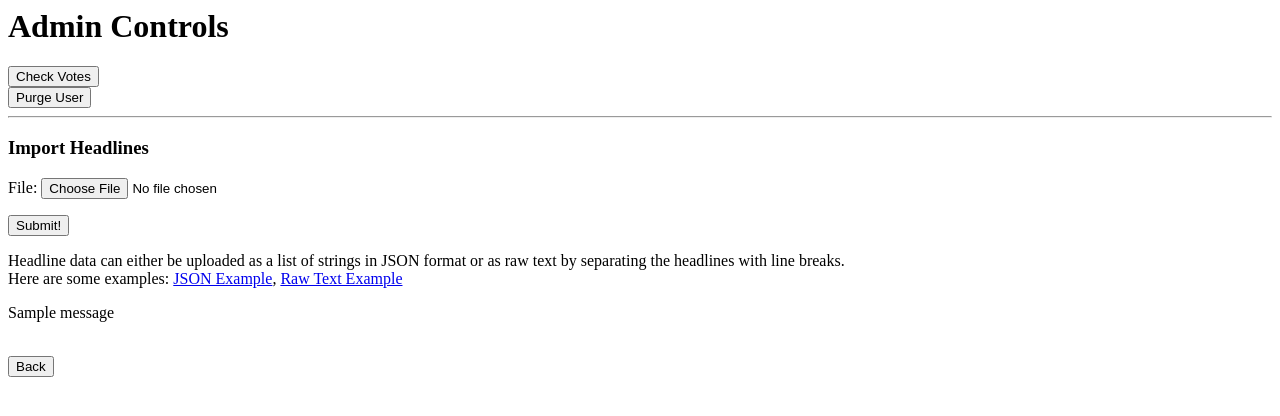
After one commit to betterweb-team/betterwebvote, a Django app: page /admin_controls in a window 1280 px wide. The commit adds this page. Shown: the top 416 px of the page. Run offline with Django 3.2, Linux system fonts and the light colour scheme; a user stored in the database is signed in; tables that the repository leaves empty hold one stand-in row (values such as "Sample post"); one stand-in notice (Sample message) is shown.

Commit message:
added ability to upload batches of headlines as files and improved UI and source organization
Currently looking more into generic views.  Also, the messages system is now being used for error display instead of sketchy url shenanigans.

Main project is nearly complete, the only thing left is to implement the export vote distribution system.

```diff
--- /dev/null
+++ b/vote/templates/blocks/messages.html
@@ -0,0 +1,9 @@
+{% for message in messages %}
+    {% if message.level == DEFAULT_MESSAGE_LEVELS.WARNING %}
+        <p style="color:red">{{ message }}</p>
+    {% elif message.level == DEFAULT_MESSAGE_LEVELS.INFO %}
+        <p style="color:darkgreen">{{ message }}</p>
+    {% else %}
+        <p>{{ message }}</p>
+    {% endif %}
+{% endfor %}
--- a/vote/templates/vote/admin_controls.html
+++ b/vote/templates/vote/admin_controls.html
@@ -1,7 +1,23 @@
 <h1>Admin Controls</h1>
 
 <a href="{% url 'check_votes' %}" class="button"> <button>Check Votes</button> </a> <br>
-<a href="{% url 'purge_user' %}" class="button"> <button>Purge User</button> </a> <br>
+<a href="{% url 'purge_user_page' %}" class="button"> <button>Purge User</button> </a> <br>
 
-<br><br>
+<hr>
+<h3>Import Headlines</h3>
+<form action="{% url 'import_headlines' %}" method="post" enctype="multipart/form-data">
+    {% csrf_token %}
+    {{ form.as_p }}
+    <input type="submit" value="Submit!">
+</form>
+<p>
+    Headline data can either be uploaded as a list of strings in JSON format or as raw text by separating the headlines
+    with line breaks.<br>  Here are some examples:
+    <a href="https://pastebin.com/kmjaH7g9">JSON Example</a>,
+    <a href="https://pastebin.com/24rNNTFE">Raw Text Example</a>
+</p>
+
+{% include "blocks/messages.html" %}
+
+<br>
 <a href="{% url 'index' %}" class="button"> <button>Back</button> </a>
--- a/vote/templates/vote/detail.html
+++ b/vote/templates/vote/detail.html
@@ -9,8 +9,6 @@
     <input type="submit" value="Vote!">
 </form>
 
-{% if error %}
-    <p>Error: {{ error }}</p>
-{% endif %}
+{% include "blocks/messages.html" %}
 
 <a href="{% url 'index' %}" class="button"> <button>Back</button> </a>
--- a/vote/templates/vote/purge_user.html
+++ b/vote/templates/vote/purge_user.html
@@ -9,7 +9,7 @@
                     <li>"{{ vote.choice_str }}" vote for "{{ vote.headline.text }}" at {{ vote.timestamp }}</li>
                 {% endfor %}
             </ul> <br>
-            <a href="{% url 'purge_user_process' user.id %}" class="button"> <button>Purge</button> </a>
+            <a href="{% url 'purge_user' user.id %}" class="button"> <button>Purge</button> </a>
         </li>
     {% endfor %}
 </ul>
--- a/vote/urls.py
+++ b/vote/urls.py
@@ -1,28 +1,22 @@
 from django.urls import path
-from . import views
-from vote.views import admin, auth
+from vote.views import admin, auth, general
 
 urlpatterns = [
     # Index
-    path('', views.index, name='index'),
-    path('index', views.index, name='index'),
-    path('index/<str:message>', views.index, name='index'),
+    path('', general.index, name='index'),
 
-    # Login
-    path('login', auth.login_page, name='login_page'),
-    path('login/<str:message>', auth.login_page, name='login_page'),
+    # Login + Logout
+    path('login', auth.LoginFormView.as_view(), name='login'),
+    path('__logout', auth.logout_user, name='logout'),
 
     # Voting
-    path('detail/<int:headline_id>', views.detail, name='detail'),
-    path('vote/<int:headline_id>', views.vote, name='vote'),
+    path('detail/<int:headline_id>', general.detail, name='detail'),
+    path('vote/<int:headline_id>', general.vote, name='vote'),
 
     # Admin
     path('admin_controls', admin.admin_controls, name='admin_controls'),
     path('check_votes', admin.check_votes, name='check_votes'),
-    path('purge_user', admin.purge_user, name='purge_user'),
-    path('purge_user_process/<int:user_id>', admin.purge_user_process, name='purge_user_process'),
-
-    # Login Redirect URLS
-    path('login_user', auth.login_user, name='login'),
-    path('logout_user', auth.logout_user, name='logout')
+    path('purge_user', admin.purge_user_page, name='purge_user_page'),
+    path('__purge_user/<int:user_id>', admin.purge_user, name='purge_user'),
+    path('__import_headlines', admin.import_headlines, name='import_headlines')
 ]
--- a/vote/views/admin.py
+++ b/vote/views/admin.py
@@ -1,13 +1,28 @@
+import json
+from collections import Counter
+
+from django.contrib import messages
+from django.contrib.auth.decorators import login_required
 from django.contrib.auth.models import User
-from django.shortcuts import render
+from django.forms import forms
+from django.shortcuts import render, redirect
 
-from util.view_util import admin_page
 from vote.models import VOTE_CHOICE, VOTE_CHOICE_TEXT, Vote, Headline
-from collections import Counter
 
 VOTE_DICT = {}
 for __k, __v in zip(VOTE_CHOICE, VOTE_CHOICE_TEXT):
     VOTE_DICT[__k] = __v
+
+
+def admin_page(func):
+    @login_required(login_url='login_page')
+    def view_wrapper(req, *args, **kwargs):
+        if not req.user.is_superuser:
+            messages.warning(req, 'Insufficient Permissions! (You were trying to access an admin page)')
+            return redirect('index')
+        return func(req, *args, **kwargs)
+
+    return view_wrapper
 
 
 @admin_page
@@ -30,7 +45,7 @@ def check_votes(req):
 
 
 @admin_page
-def purge_user(req):
+def purge_user_page(req):
     user_votes = []
     for user in User.objects.all():
         user_votes.append((user, Vote.objects.filter(user__id=user.id).order_by('-timestamp')))
@@ -38,11 +53,37 @@ def purge_user(req):
     return render(req, 'vote/purge_user.html', {'user_votes': user_votes})
 
 
-@admin_page
-def admin_controls(req):
-    return render(req, 'vote/admin_controls.html')
+class FileForm(forms.Form):
+    file = forms.FileField(allow_empty_file=False)
 
 
 @admin_page
-def purge_user_process(req, user_id):
-    pass
+def admin_controls(req):
+    return render(req, 'vote/admin_controls.html', {'form': FileForm()})
+
+
+@admin_page
+def purge_user(req, user_id):
+    Vote.objects.filter(user__id=user_id).delete()
+    return redirect('purge_user_page')
+
+
+@admin_page
+def import_headlines(req):
+    content = str(req.FILES['file'].file.read(), 'utf-8')
+    ext = req.FILES['file'].name.split('.')[-1]
+
+    if ext == 'json':
+        try:
+            for line in json.loads(ext):
+                headline = Headline(text=line.strip())
+                headline.save()
+        except json.JSONDecodeError as err:
+            messages.warning(req, 'JSON Parse Error: ' + str(err))
+            return redirect('admin_controls')
+
+    for line in content.split('\n'):
+        headline = Headline(text=line.strip())
+        headline.save()
+
+    return redirect('admin_controls')
```
Also changed, not shown: util/view_util.py (deleted, +0 -11 lines), vote/templates/vote/index.html (+6 -4 lines), vote/templates/vote/login.html (+3 -6 lines), vote/views/auth.py (+22 -18 lines), vote/views/general.py (+13 -15 lines), vote/templates/blocks/__init__.py (added).
